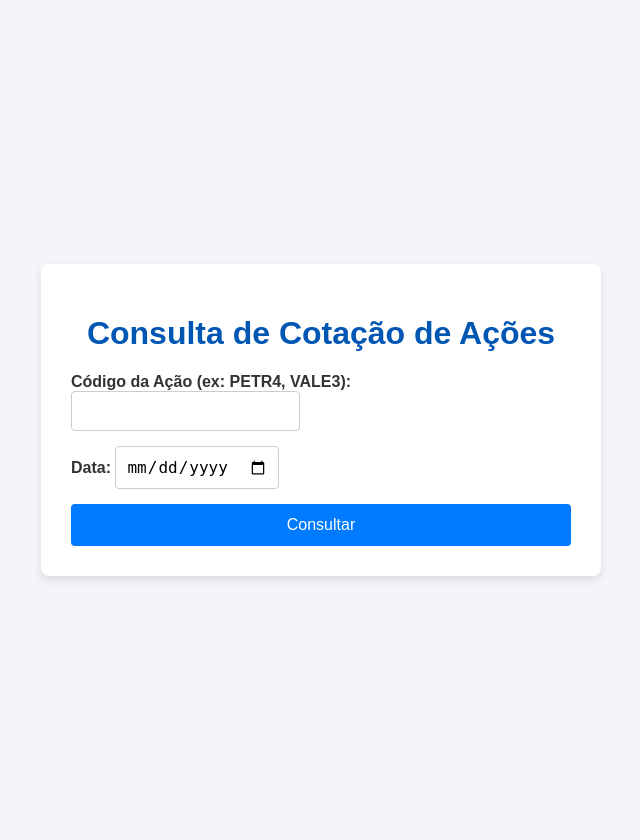
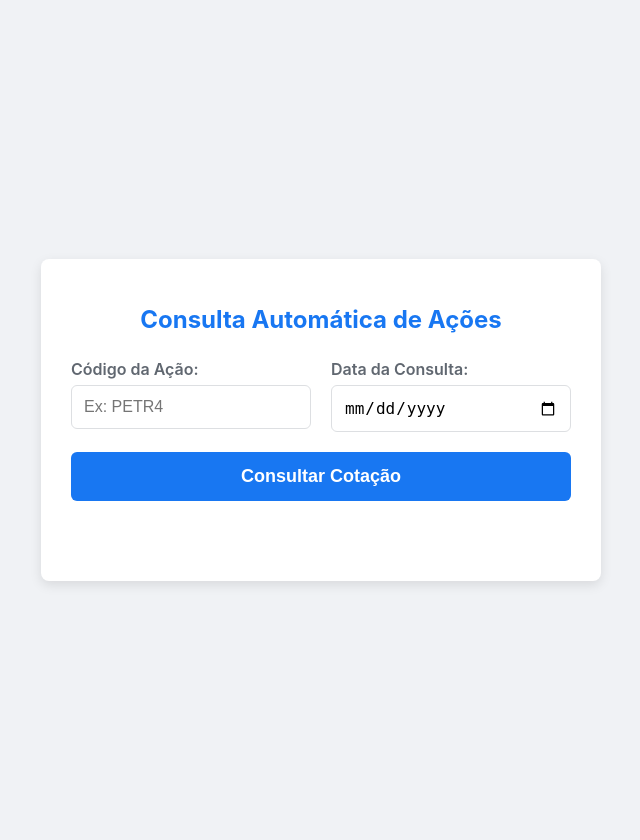
Before and after one commit to LuizCMaia/Bolsa_De_Valores, a Flask app: page / in a window 1280 px wide. Shown: the whole page, without its empty margins (319-959 px from the left). Run offline with Flask 3, Linux system fonts and the light colour scheme.

Commit message:
Update index.html

```diff
--- a/templates/index.html
+++ b/templates/index.html
@@ -3,53 +3,126 @@
 <head>
     <meta charset="UTF-8">
     <meta name="viewport" content="width=device-width, initial-scale=1.0">
-    <title>Consulta de Ações</title>
+    <title>Consulta Automática de Ações</title>
     <style>
-        body { font-family: Arial, sans-serif; background-color: #f4f4f9; color: #333; margin: 0; padding: 20px; display: flex; justify-content: center; align-items: center; min-height: 100vh; }
-        .container { background-color: #fff; padding: 30px; border-radius: 8px; box-shadow: 0 4px 8px rgba(0,0,0,0.1); max-width: 500px; width: 100%; }
-        h1 { color: #0056b3; text-align: center; }
-        form { display: flex; flex-direction: column; gap: 15px; }
-        label { font-weight: bold; }
-        input[type="text"], input[type="date"] { padding: 10px; border-radius: 4px; border: 1px solid #ccc; font-size: 16px; }
-        button { background-color: #007bff; color: white; padding: 12px; border: none; border-radius: 4px; font-size: 16px; cursor: pointer; transition: background-color 0.3s; }
-        button:hover { background-color: #0056b3; }
-        .resultado { margin-top: 30px; border-top: 1px solid #eee; padding-top: 20px; }
-        .resultado h2 { text-align: center; color: #333; }
-        .resultado p { background-color: #f9f9f9; padding: 10px; border-left: 4px solid #007bff; margin: 10px 0; }
-        .erro { color: #d9534f; background-color: #f2dede; border: 1px solid #ebccd1; padding: 15px; border-radius: 4px; text-align: center; }
+        body { font-family: -apple-system, BlinkMacSystemFont, "Segoe UI", Roboto, Helvetica, Arial, sans-serif; background-color: #f0f2f5; color: #1c1e21; margin: 0; padding: 20px; display: flex; justify-content: center; align-items: center; min-height: 100vh; }
+        .container { background-color: #fff; padding: 30px; border-radius: 8px; box-shadow: 0 4px 12px rgba(0,0,0,0.1); max-width: 500px; width: 100%; text-align: center; }
+        h1 { color: #1877f2; margin-bottom: 25px; font-size: 24px; }
+        form { display: flex; flex-direction: column; gap: 20px; }
+        .form-grid { display: grid; grid-template-columns: 1fr 1fr; gap: 20px; }
+        label { font-weight: 600; font-size: 16px; color: #606770; text-align: left; margin-bottom: 6px; display: block; }
+        input[type="text"], input[type="date"] { padding: 12px; border-radius: 6px; border: 1px solid #dddfe2; font-size: 16px; width: 100%; box-sizing: border-box; }
+        button { background-color: #1877f2; color: white; padding: 14px; border: none; border-radius: 6px; font-size: 18px; font-weight: bold; cursor: pointer; transition: background-color 0.2s; position: relative; }
+        button:hover { background-color: #166fe5; }
+        button .spinner { display: none; border: 3px solid rgba(255, 255, 255, 0.3); border-radius: 50%; border-top-color: #fff; width: 20px; height: 20px; animation: spin 1s ease-in-out infinite; position: absolute; top: 50%; left: 50%; margin-top: -10px; margin-left: -10px; }
+        button.loading .spinner { display: block; }
+        button.loading .button-text { visibility: hidden; }
+        @keyframes spin { to { transform: rotate(360deg); } }
+        #resultado-container { min-height: 50px; }
+        .resultado { margin-top: 30px; border-top: 1px solid #dddfe2; padding-top: 20px; }
+        .resultado h2 { text-align: center; color: #1c1e21; }
+        .resultado p { background-color: #f7f7f7; padding: 12px; border-left: 4px solid #1877f2; margin: 10px 0; text-align: left; }
+        .mensagem { font-weight: 600; padding: 15px; border-radius: 6px; margin-top: 20px; }
+        .erro { color: #fa383e; background-color: #ffebe_c; border: 1px solid #ffc2c4; }
+        .info { color: #0f5132; background-color: #d1e7dd; border: 1px solid #badbcc; }
     </style>
 </head>
 <body>
     <div class="container">
-        <h1>Consulta de Cotação de Ações</h1>
-        <form method="POST">
+        <h1>Consulta Automática de Ações</h1>
+        <form id="consulta-form">
+            <div class="form-grid">
                 <div>
-                <label for="codigo_acao">Código da Ação (ex: PETR4, VALE3):</label>
-                <input type="text" id="codigo_acao" name="codigo_acao" required>
+                    <label for="codigo_acao">Código da Ação:</label>
+                    <input type="text" id="codigo_acao" name="codigo_acao" placeholder="Ex: PETR4" required>
                 </div>
                 <div>
-                <label for="data">Data:</label>
+                    <label for="data">Data da Consulta:</label>
                     <input type="date" id="data" name="data" required>
                 </div>
-            <button type="submit">Consultar</button>
+            </div>
+            <button type="submit">
+                <span class="button-text">Consultar Cotação</span>
+                <div class="spinner"></div>
+            </button>
         </form>
 
-        {% if erro %}
-            <div class="erro">
-                {{ erro }}
+        <div id="resultado-container"></div>
     </div>
-        {% endif %}
 
-        {% if dados_acao %}
+    <script>
+        const form = document.getElementById('consulta-form');
+        const resultadoContainer = document.getElementById('resultado-container');
+        const submitButton = form.querySelector('button[type="submit"]');
+
+        form.addEventListener('submit', async (event) => {
+            event.preventDefault();
+
+            const codigoAcao = document.getElementById('codigo_acao').value.trim().toUpperCase();
+            const dataStr = document.getElementById('data').value;
+
+            if (!codigoAcao || !dataStr) {
+                exibirMensagem('Por favor, preencha todos os campos.', 'erro');
+                return;
+            }
+
+            // Ativa o estado de carregamento
+            submitButton.classList.add('loading');
+            resultadoContainer.innerHTML = '';
+            exibirMensagem('Buscando dados, por favor aguarde...', 'info');
+
+            try {
+                const url = `https://brapi.dev/api/quote/${codigoAcao}?range=1y&interval=1d`;
+                const response = await fetch(url);
+
+                if (!response.ok) {
+                    throw new Error('Código da ação não encontrado ou API indisponível.');
+                }
+
+                const dadosJson = await response.json();
+                const historico = dadosJson?.results?.[0]?.historicalDataPrice;
+
+                if (!historico) {
+                    throw new Error('Não foi possível obter o histórico de preços para esta ação.');
+                }
+
+                const dataPesquisa = new Date(dataStr + 'T12:00:00'); // Adiciona meio-dia para evitar problemas de fuso horário
+                const timestampInicioDia = new Date(dataPesquisa.getFullYear(), dataPesquisa.getMonth(), dataPesquisa.getDate()).getTime() / 1000;
+                const timestampFimDia = timestampInicioDia + (24 * 60 * 60) - 1;
+
+                const dadosDoDia = historico.find(dia => dia.date >= timestampInicioDia && dia.date <= timestampFimDia);
+
+                if (dadosDoDia) {
+                    exibirResultado(dadosDoDia, codigoAcao, dataPesquisa);
+                } else {
+                    throw new Error(`Não foram encontrados dados para a data ${dataPesquisa.toLocaleDateString('pt-BR')}. Pode ser um fim de semana ou feriado.`);
+                }
+
+            } catch (error) {
+                exibirMensagem(error.message, 'erro');
+            } finally {
+                // Desativa o estado de carregamento
+                submitButton.classList.remove('loading');
+            }
+        });
+
+        function exibirResultado(dados, codigo, data) {
+            resultadoContainer.innerHTML = `
                 <div class="resultado">
-                <h2>Resultado para {{ dados_acao.codigo }} em {{ dados_acao.data }}</h2>
-                <p><strong>Abertura:</strong> {{ dados_acao.abertura }}</p>
-                <p><strong>Fechamento:</strong> {{ dados_acao.fechamento }}</p>
-                <p><strong>Máxima do dia:</strong> {{ dados_acao.maxima }}</p>
-                <p><strong>Mínima do dia:</strong> {{ dados_acao.minima }}</p>
-                <p><strong>Volume Negociado:</strong> {{ dados_acao.volume }}</p>
+                    <h2>Resultado para ${codigo} em ${data.toLocaleDateString('pt-BR')}</h2>
+                    <p><strong>Abertura:</strong> R$ ${dados.open.toFixed(2)}</p>
+                    <p><strong>Fechamento:</strong> R$ ${dados.close.toFixed(2)}</p>
+                    <p><strong>Máxima do dia:</strong> R$ ${dados.high.toFixed(2)}</p>
+                    <p><strong>Mínima do dia:</strong> R$ ${dados.low.toFixed(2)}</p>
+                    <p><strong>Volume Negociado:</strong> ${dados.volume.toLocaleString('pt-BR')}</p>
                 </div>
-        {% endif %}
-    </div>
+            `;
+        }
+
+        function exibirMensagem(texto, tipo) {
+            resultadoContainer.innerHTML = `<div class="mensagem ${tipo}">${texto}</div>`;
+        }
+
+    </script>
 </body>
 </html>
```
Lines whose indentation alone changed are shown as unchanged.
